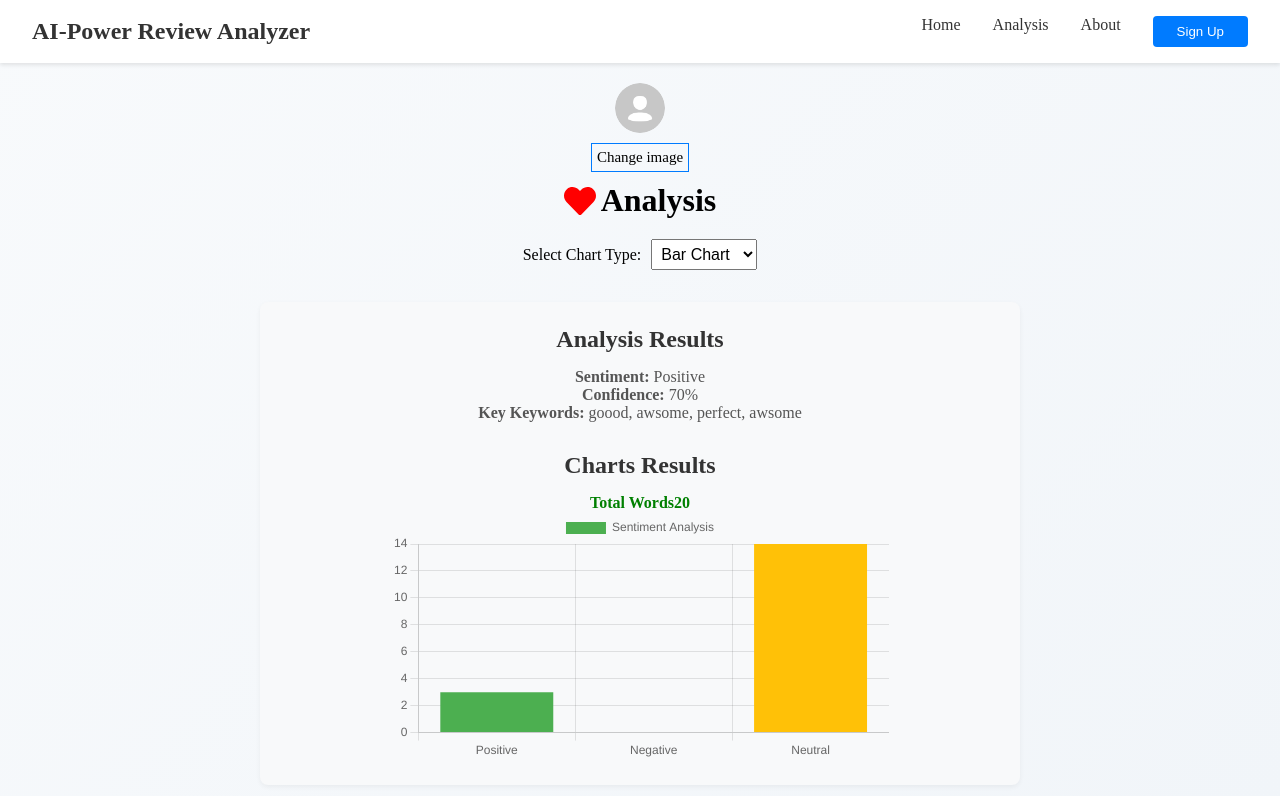
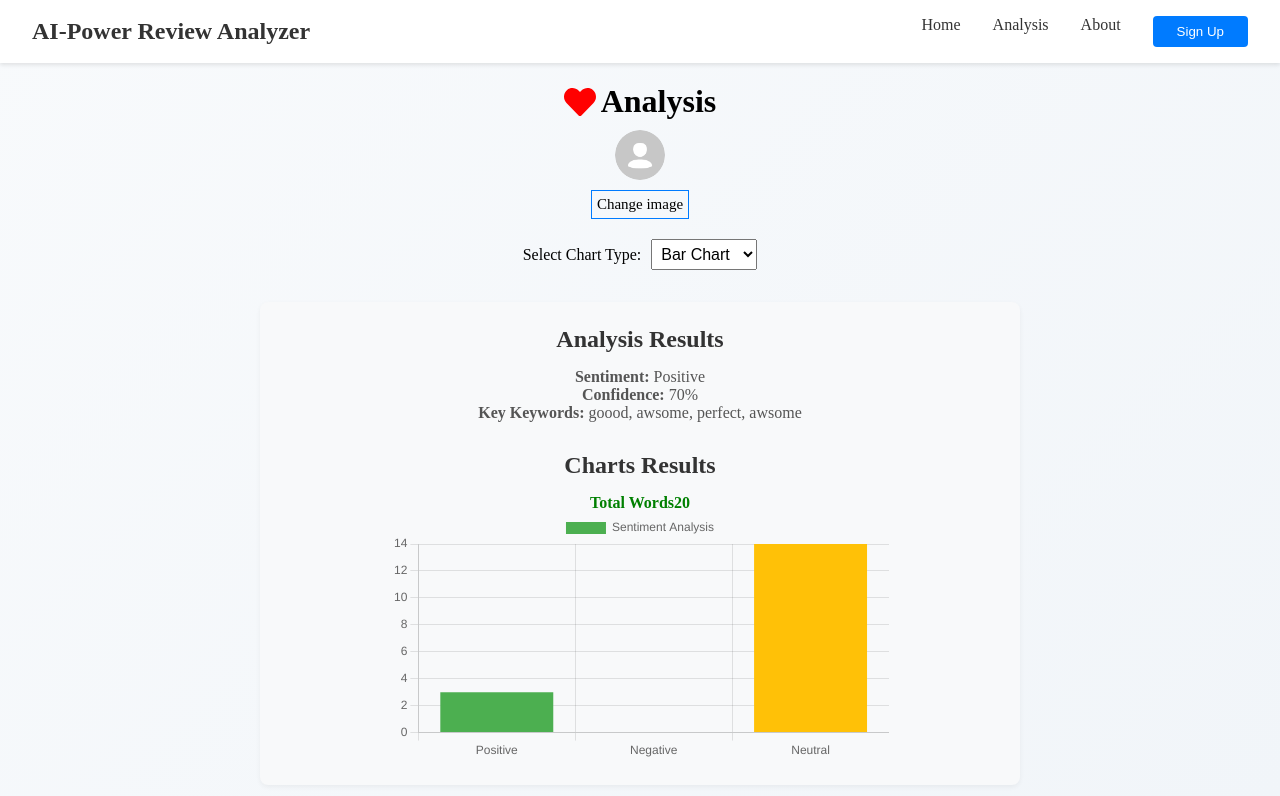
Before and after one commit to Empire688682/AI-Power-product-review, a Next.js app in the folder ai-power-product-review/: page /userAnalysis in a window 1280 px wide. Shown: the top 796 px of the page. Built offline with nearby package versions, Linux system fonts and the light colour scheme.

Commit message:
username

```diff
--- a/ai-power-product-review/src/app/userAnalysis/page.jsx
+++ b/ai-power-product-review/src/app/userAnalysis/page.jsx
@@ -68,6 +68,10 @@ const UserAnalysis = () => {
   return (
     <div className={style.container}>
       <div className={style.containerHeader}>
+      <h1>
+          <FaHeart className={style.icon} />
+          {user.username} Analysis
+        </h1>
         <Image
           className={style.userImg}
           src={savedImage ? `${savedImage}` : "/avatar_icon.png"}
@@ -85,10 +89,6 @@ const UserAnalysis = () => {
           id="image"
           hidden
         />
-        <h1>
-          <FaHeart className={style.icon} />
-          {user.username} Analysis
-        </h1>
       </div>
 
       <div className={style.chartSelector}>
```
